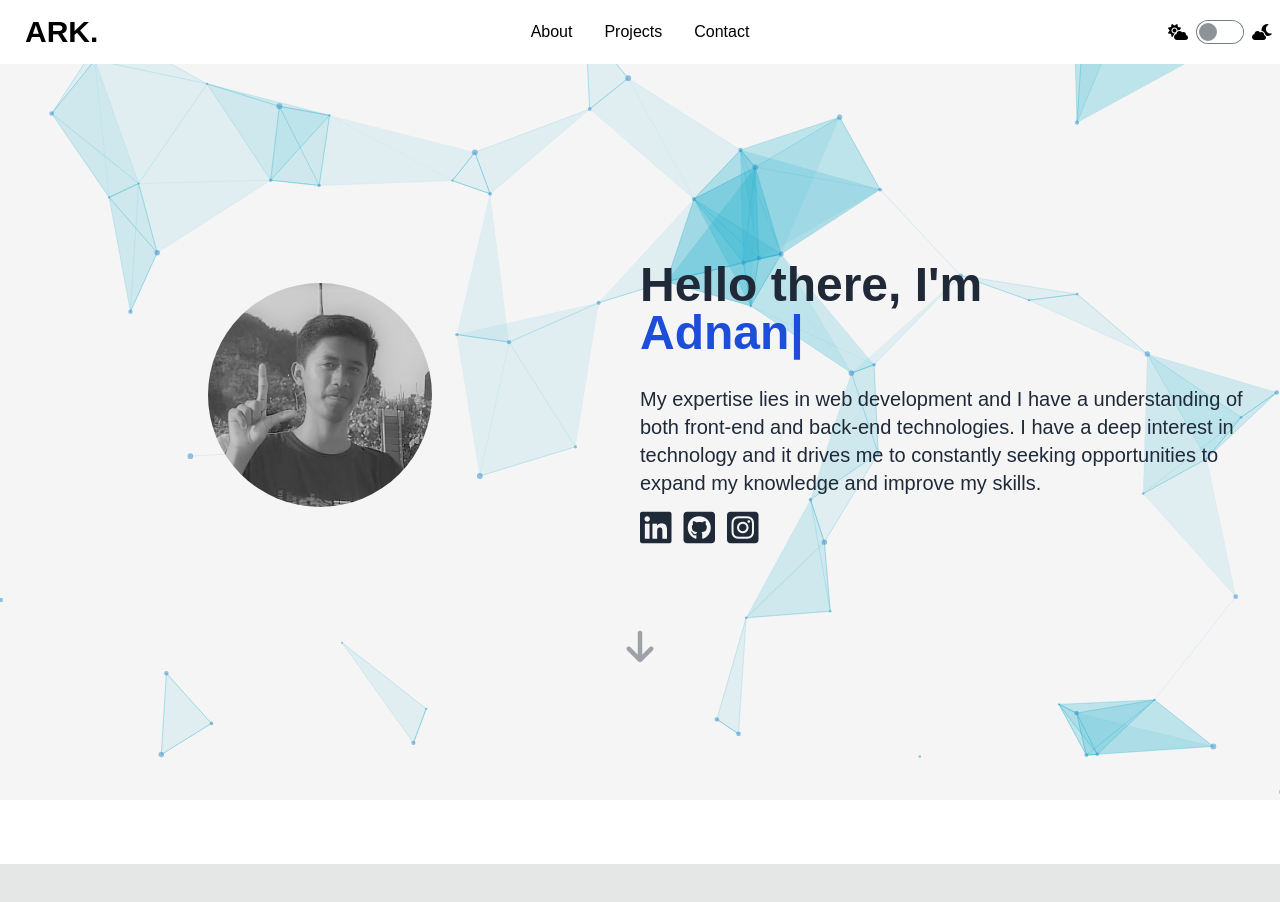
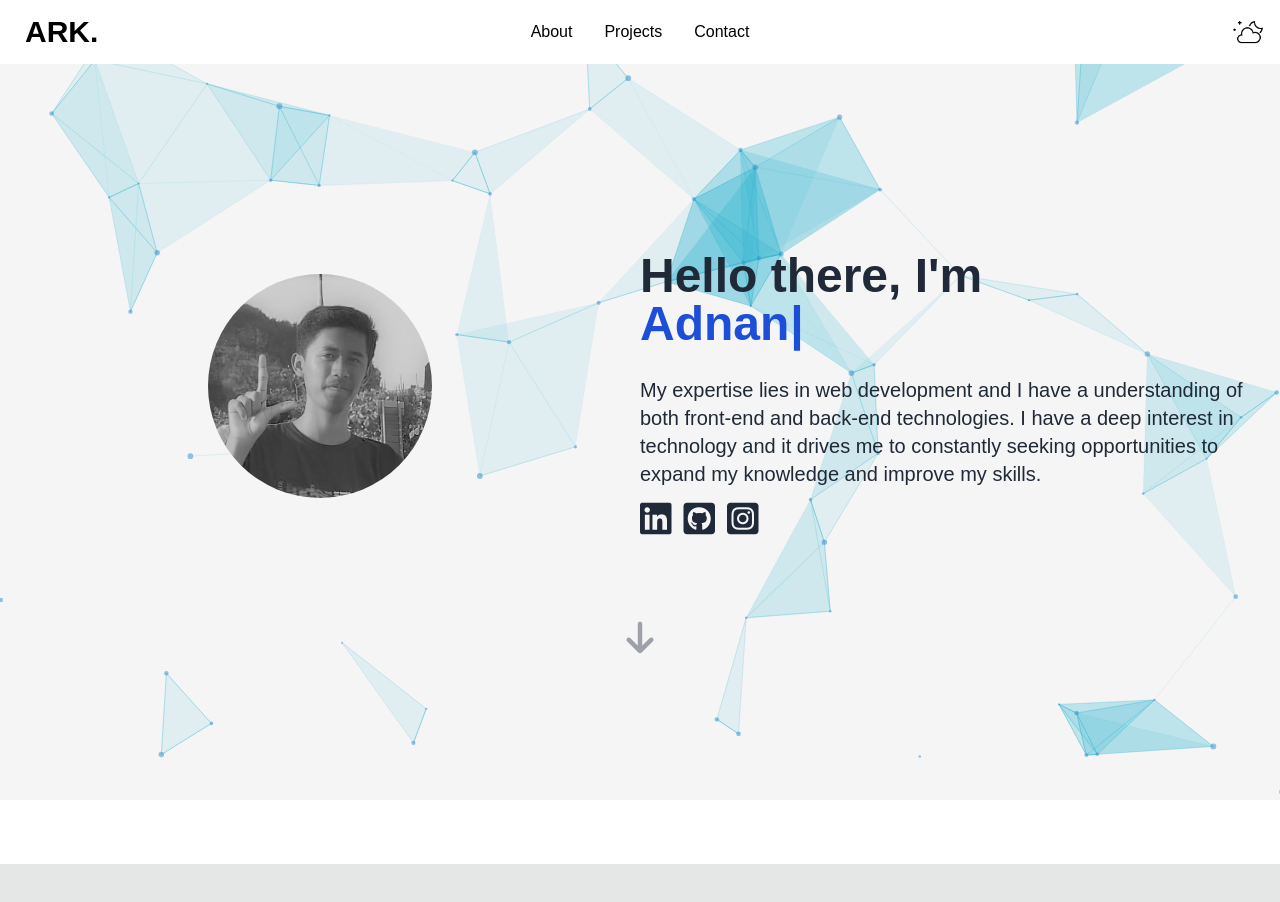
Before and after one commit to AdnanRohmatKurniansah/Me, a Next.js app: page / in a window 1280 px wide. Shown: the top 902 px of the page. Built offline with nearby package versions, Linux system fonts and the light colour scheme.

Commit message:
fix darkmode icon

```diff
--- a/src/app/components/Hero.js
+++ b/src/app/components/Hero.js
@@ -40,7 +40,7 @@ const Hero = ({ darkMode }) => {
       smooth={true}
       duration={1000}
     >
-      <i className="text-4xl mt-20 fa-sharp fa-solid fa-arrow-down fa-fade"></i>
+      <i className="text-4xl mt-20 mb-5 fa-sharp fa-solid fa-arrow-down fa-fade"></i>
     </Link>
     </div>
     )
--- a/src/app/components/Navbar.js
+++ b/src/app/components/Navbar.js
@@ -28,9 +28,17 @@ const Navbar = ({ darkMode, toggleMode }) => {
         </ul>
       </div>
       <div className="navbar-end">
-        <i class={`${darkMode ? "text-white" : "text-black"} fa-solid fa-cloud-sun mr-2`}></i>
-        <input type="checkbox" onChange={toggleMode} checked={darkMode} className="toggle" />
-        <i class={`${darkMode ? "text-white" : "text-black"} fa-solid fa-cloud-moon ml-2`}></i>
+      <button className="btn btn-circle btn-ghost">
+          <label className="swap w-12 h-12">
+            <img src="/assets/toggle/night.png" className="w-8 h-8 swap-off image-full rounded-full" />
+            <input
+              type="checkbox"
+              onChange={toggleMode}
+              checked={darkMode}
+            />
+            <img src="/assets/toggle/sun.png" className="w-8 h-8 swap-on image-full rounded-full" />
+          </label>
+        </button>
       </div>
     </div>
   );
```
Also changed, not shown: public/assets/toggle/night.png (added), public/assets/toggle/sun.png (added).
